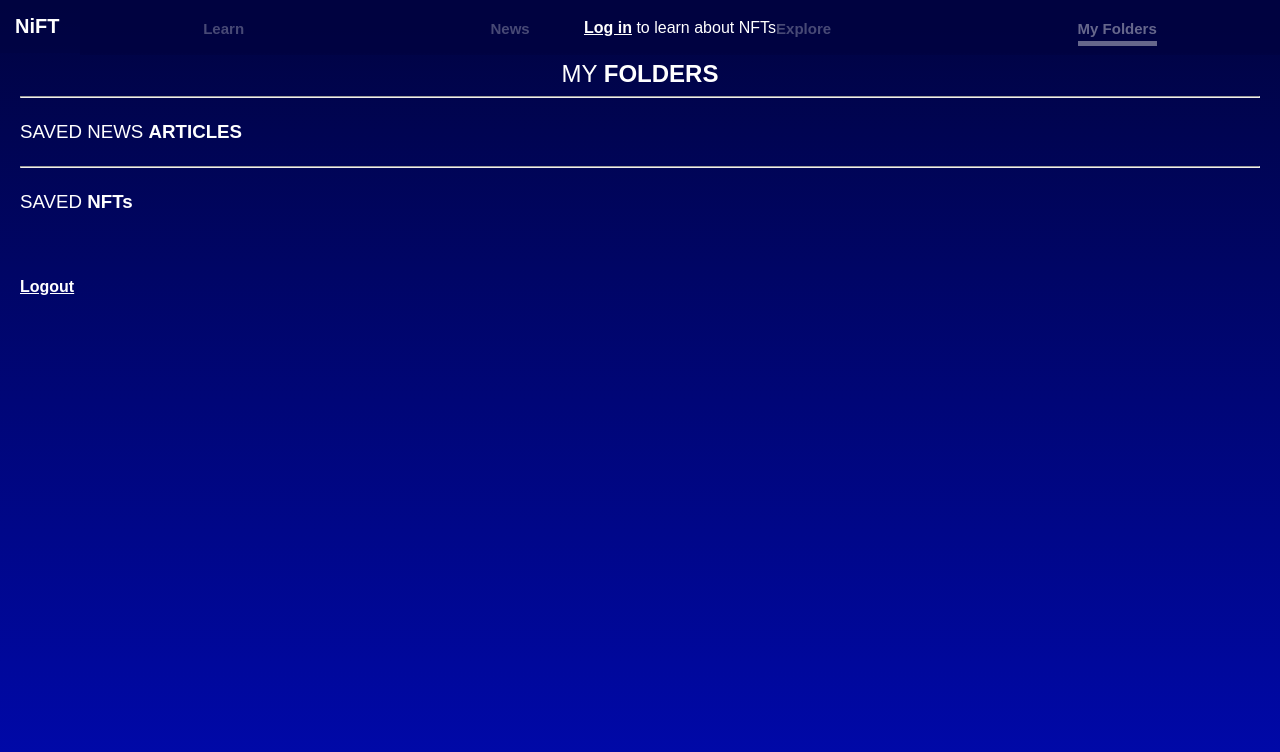
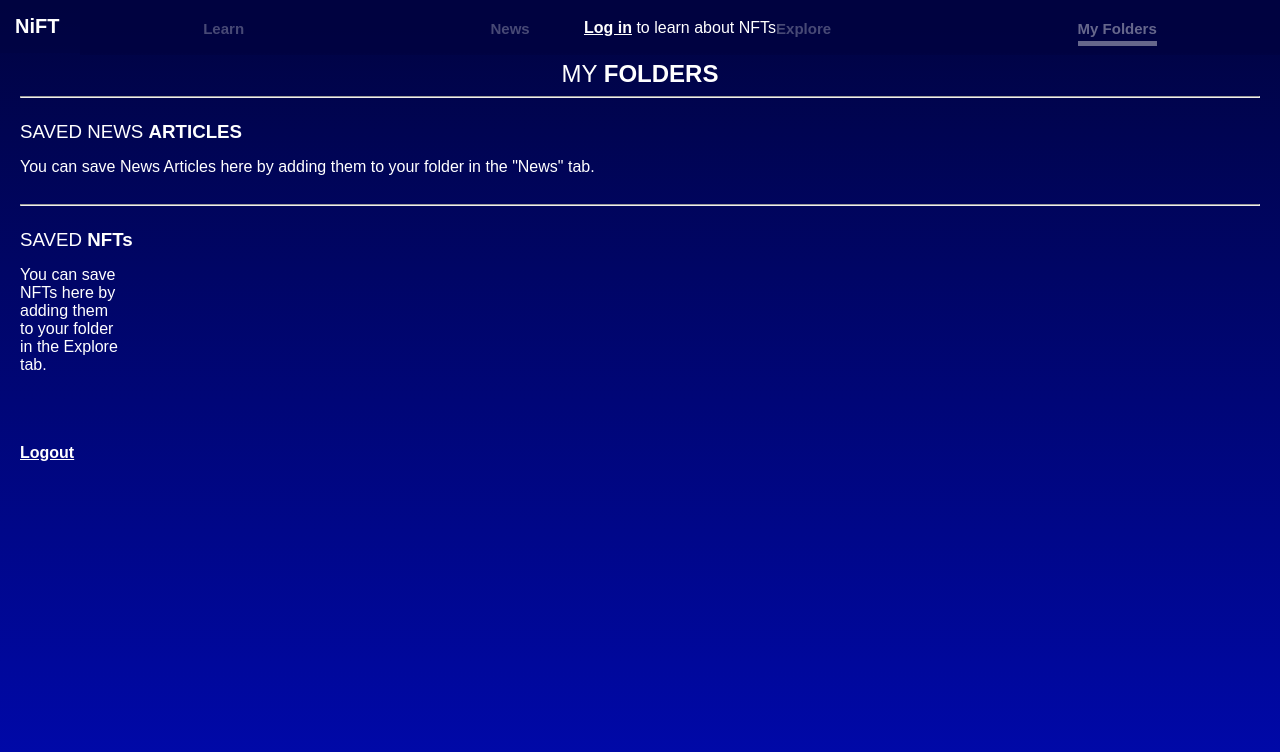
Before and after one commit to mickrueg/nift-frontend, a React (Create React App) app: page /saved in a window 1280 px wide. Shown: the top 752 px of the page. Built offline with nearby package versions, Linux system fonts and the light colour scheme; no server answers; a web font is replaced by a local one.

Commit message:
Added InfoModal to saved page

```diff
--- a/src/App.js
+++ b/src/App.js
@@ -24,7 +24,8 @@ function App() {
   const [createForm, setCreateForm] = useState('Login-form hide')
   const [loginForm, setLoginForm] = useState('Login-form')
   const [username, setUsername] = useState('')
-  const [explorePagePush, setExplorePagePush] = useState('Explore-page')
+  const [explorePage, setExplorePage] = useState('Explore-page')
+  const [savedPage, setSavedPage] = useState('Saved-page')
   const [infoModal, setInfoModal] = useState('Info-modal-page hidden')
 
   //Info Modal state
@@ -57,7 +58,8 @@ function App() {
         navSaved, setNavSaved,
         savedArticlesUpdated, setSavedArticlesUpdated,
         username, setUsername,
-        explorePagePush, setExplorePagePush,
+        explorePage, setExplorePage,
+        savedPage, setSavedPage,
         infoModal, setInfoModal,
         NFTname, setNFTname,
         NFTdescription, setNFTdescription,
@@ -76,12 +78,18 @@ function App() {
           <Route path="/login" element={<Login />} />
           <Route path="/learn" element={<Learn />} />
           <Route path="/news" element={<News />} />
-          <Route path="/explore" element={<>
-            <Explore />
-            <InfoModal />
-          </>
-          } />
-          <Route path="/saved" element={<Saved />} />
+          <Route path="/explore" element={
+              <>
+                <Explore />
+                <InfoModal type='add'/>
+              </>
+            } />
+          <Route path="/saved" element={
+              <>
+                <Saved />
+                <InfoModal type='remove'/>
+              </>
+            } />
         </Routes>
       </AppContext.Provider>
     </div>
--- a/src/components/ApplicationPage/Explore/Explore.css
+++ b/src/components/ApplicationPage/Explore/Explore.css
@@ -22,6 +22,10 @@
 .Explore-container h2, hr{
     width: 100%;
     text-align: center;
+}
+
+.Explore-container hr{
+    margin-bottom: 20px;
 }
 
 .Explore-title{
@@ -88,7 +92,6 @@
     /* border: solid white 5px; */
     height: 100px;
     width: 100px;
-    margin: 8px;
 }
 
 .Explore-NFT-box-image{
--- a/src/components/ApplicationPage/Explore/Explore.js
+++ b/src/components/ApplicationPage/Explore/Explore.js
@@ -21,7 +21,7 @@ const Explore = () => {
         setNavSaved,
         createForm, setCreateForm,
         loginForm, setLoginForm,
-        explorePagePush, setExplorePagePush,
+        explorePage, setExplorePage,
         infoModal, setInfoModal,
         NFTname, setNFTname,
         NFTdescription, setNFTdescription,
@@ -53,7 +53,7 @@ const Explore = () => {
             } else {
                 return(
                     <div className='Explore-NFT-box' key={index} onClick={()=>{
-                        setExplorePagePush('Explore-page pushed')
+                        setExplorePage('Explore-page pushed')
                         setInfoModal('Info-modal-page')
                         setNFTname(nftName)
                         setNFTimage(nftImageURL)
@@ -94,7 +94,7 @@ const Explore = () => {
     }
 
     return (
-        <div className={explorePagePush}>
+        <div className={explorePage}>
             <div className='Explore-container'>
                 <div className='Explore-form-container'>
                     <div className='Explore-title'>
--- a/src/components/ApplicationPage/Learn/Learn.css
+++ b/src/components/ApplicationPage/Learn/Learn.css
@@ -2,6 +2,7 @@
     position: fixed;
     width: 100%;
     height: 100%;
+    overflow-y: scroll;
 }
 
 .Learn-container{
@@ -16,6 +17,10 @@
     text-align: center;
 }
 
+.Learn-container hr{
+    margin-bottom: 20px;
+}
+
 .youtube-video{
     width: 400px;
     height: 240px;
--- a/src/components/ApplicationPage/Saved/Saved.css
+++ b/src/components/ApplicationPage/Saved/Saved.css
@@ -1,8 +1,15 @@
 .Saved-page{
     position: fixed;
+    left: 0;
     width: 100%;
     height: 100%;
     overflow-y: scroll;
+    transition: left 500ms ease;
+}
+
+.Saved-page.pushed{
+    left: -90%;
+    transition: left 500ms ease;
 }
 
 .Saved-container{
@@ -26,6 +33,21 @@
     margin: 15px 0;
 }
 
+.Saved-articles-container{
+    width: 100%;
+}
+.Saved-NFTs-container{
+    width: 100%;
+    display: grid; /* 1 */
+    grid-template-columns: repeat(auto-fill, 100px); /* 2 */
+    grid-gap: 1rem; /* 3 */
+    justify-content: space-between; /* 4 */
+}
+
+.Saved-none-text{
+    margin-bottom: 20px;
+}
+
 .logout{
     margin-top: 50px;
     width: 100%;
--- a/src/components/ApplicationPage/Saved/Saved.js
+++ b/src/components/ApplicationPage/Saved/Saved.js
@@ -19,7 +19,12 @@ const Saved = () => {
         createForm, setCreateForm,
         loginForm, setLoginForm,
         savedArticlesUpdated, setSavedArticlesUpdated,
-        username, setUsername
+        username, setUsername,
+        infoModal, setInfoModal,
+        setNFTname,
+        setNFTimage,
+        setNFTdescription,
+        savedPage, setSavedPage
     } = useContext(AppContext)
 
     useEffect(()=>{
@@ -31,8 +36,8 @@ const Saved = () => {
     })
 
     const [loadingArticles, setLoadingArticles] = useState(true);
-    const [articles, setArticles]= useState()
-    const [nfts, setNFTs]= useState()
+    const [articles, setArticles]= useState([])
+    const [nfts, setNFTs]= useState([])
 
 
     //Call articles from Hacker News
@@ -92,7 +97,7 @@ const Saved = () => {
                     <div className='News-article-date'>{(timestamp)}</div>
                     <div className="News-article-add remove"
                     onClick={()=>{
-                        removeArticleFromSaved(localStorage.getItem('user'), articleId)
+                        removeArticleFromSaved(localStorage.getItem('username'), articleId)
                         setTimeout(() => {
                             setSavedArticlesUpdated(prev=>prev+1)
                         }, 100);
@@ -120,11 +125,11 @@ const Saved = () => {
             } else {
                 return(
                     <div className='Explore-NFT-box' key={index} onClick={()=>{
-                        // setExplorePagePush('Explore-page pushed')
-                        // setInfoModal('Info-modal-page')
-                        // setNFTname(nftName)
-                        // setNFTimage(nftImageURL)
-                        // setNFTdescription(nftDescription)
+                        setSavedPage('Saved-page pushed')
+                        setInfoModal('Info-modal-page')
+                        setNFTname(nftName)
+                        setNFTimage(nftImageURL)
+                        setNFTdescription(nftDescription)
                     }}>
                         <img className='Explore-NFT-box-image' src={nftImageURL} alt={nftDescription}/>
                     </div>
@@ -136,20 +141,20 @@ const Saved = () => {
     }
 
     return (
-        <div className='Saved-page'>
+        <div className={savedPage}>
             <div className='Saved-container'>
                 <h2>MY <b>FOLDERS</b></h2>
                 <hr></hr>
                 <h3 className='Saved-title'>SAVED NEWS <b>ARTICLES</b></h3>
-                <div>
-                    {articles}
+                <div className='Saved-articles-container'>
+                    {articles.length>0? articles : <div className='Saved-none-text'>You can save News Articles here by adding them to your folder in the "News" tab.</div>}
                 </div>
                 <hr></hr>
                 <h3 className='Saved-title'>SAVED <b>NFTs</b></h3>
-                <div>
-                    {nfts}
+                <div className='Saved-NFTs-container'>
+                    {nfts.length>0 ? nfts : <div className='Saved-none-text'>You can save NFTs here by adding them to your folder in the Explore tab.</div>}
                 </div>
-                <b className='logout' onClick={()=>{
+                <b className='logout react-link' onClick={()=>{
                     setUsername()
                     localStorage.clear()
                     navigate('/*', {replace:true})
```
Also changed, not shown: src/components/ApplicationPage/InfoModal/InfoModal.js (+36 -15 lines).
